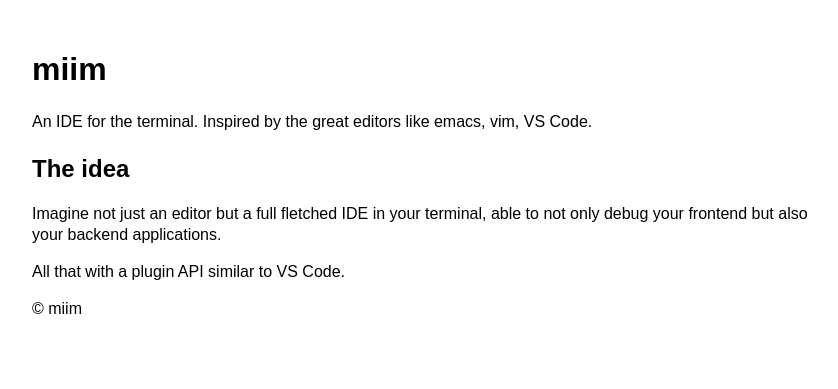
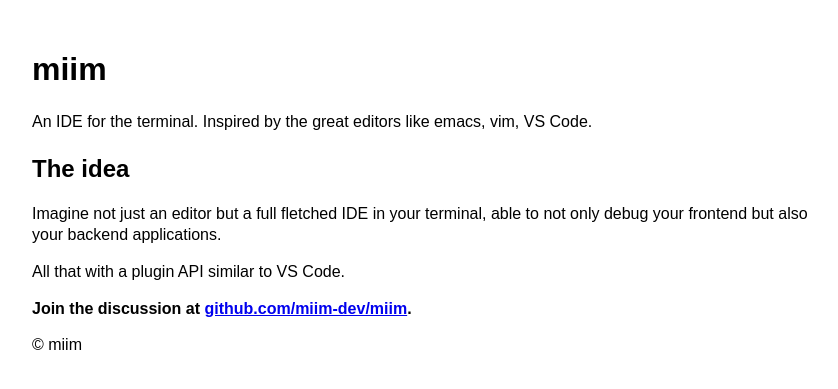
Before and after one commit to miim-dev/miim-pages, a Jekyll site: the page built from index.md, in a window 1280 px wide. Shown: the top 389 px of the page, without its empty margins (208-1046 px from the left). Built offline with Jekyll 4.4.1, drawn with Linux system fonts in a browser that asks for light colours; our own code applies the rules of GitHub Pages for plain Markdown files.

Commit message:
add a calling

```diff
--- a/index.md
+++ b/index.md
@@ -11,3 +11,5 @@ Imagine not just an editor but a full fletched IDE in your terminal, able to
 not only debug your frontend but also your backend applications.
 
 All that with a plugin API similar to VS Code.
+
+<strong>Join the discussion at [github.com/miim-dev/miim](https://github.com/miim-dev/miim).</strong>
```
